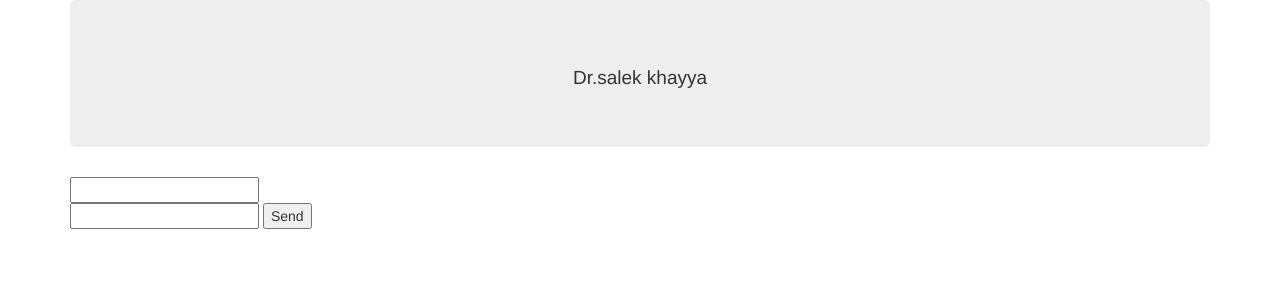
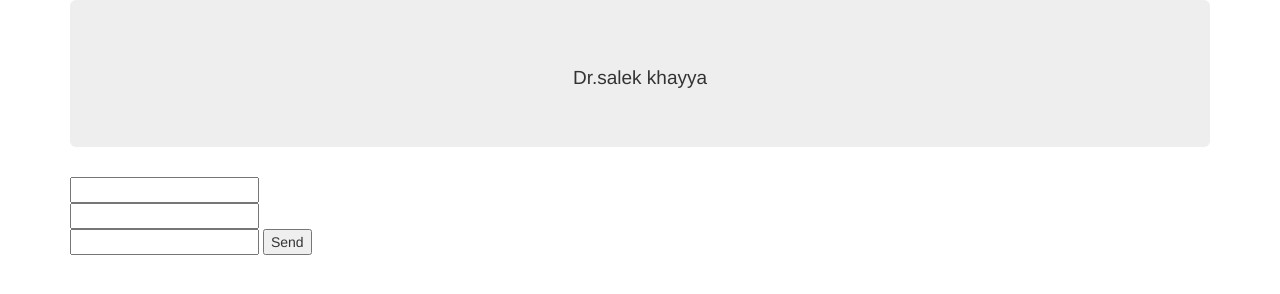
Before and after one commit to saharadev0/saharadev0.github.io, a plain HTML site: page contact.html in a window 1280 px wide. Drawn offline with nearby package versions, Linux system fonts and the light colour scheme.

Commit message:
Update contact.html

```diff
--- a/contact.html
+++ b/contact.html
@@ -19,6 +19,8 @@
         <form action="https://formsubmit.co/saharadev0@gmail.com" method="POST">
             <input type="text" name="name" required>
             <input type="email" name="email" required>
+                      <input type="email" name="email" required>
+
             <button type="submit">Send</button>
        </form>
     </div>
```
